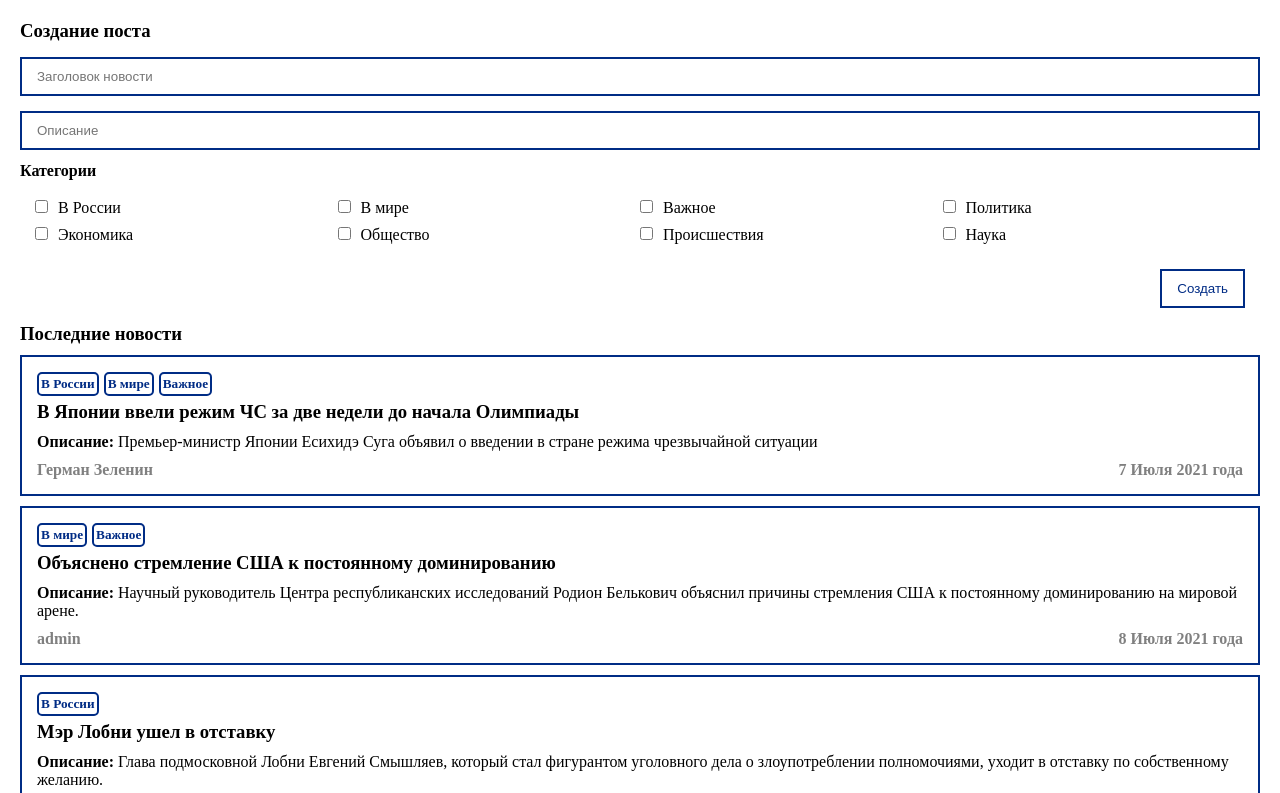
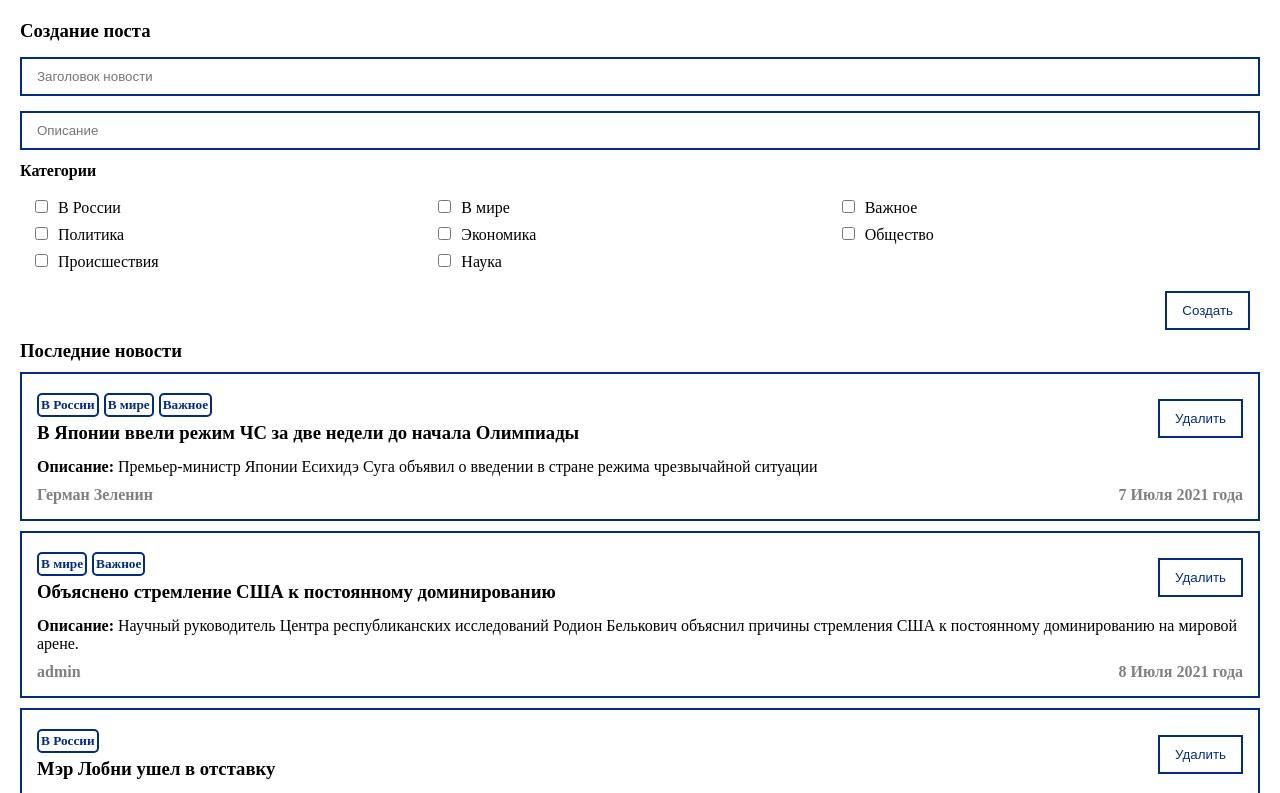
Before and after one commit to GermanZeleninMM/MMEDFrontend, a Vue app: page / in a window 1280 px wide. Shown: the top 793 px of the page. Built offline with nearby package versions, Linux system fonts and the light colour scheme.

Commit message:
Commit 7

```diff
--- a/src/components/FormCheckbox.vue
+++ b/src/components/FormCheckbox.vue
@@ -38,12 +38,21 @@ export default {
 </script>
 
 <style>
-
-.formcheckbox {
-    display: grid;
-    grid-template-columns: repeat(4, 1fr);
-    grid-template-rows: repeat(3, auto);
-    padding: 10px 15px;
+@media (min-width: 450px) {
+    .formcheckbox {
+        display: grid;
+        grid-template-columns: repeat(5, 1fr);
+        grid-template-rows: repeat(5, auto);
+        padding: 10px 15px;
+    }
+}
+@media (min-width: 450px) {
+    .formcheckbox {
+        display: grid;
+        grid-template-columns: repeat(3, 1fr);
+        grid-template-rows: repeat(3, auto);
+        padding: 10px 15px;
+    }
 }
 
 .input_checkbox {
--- a/src/components/PostForm.vue
+++ b/src/components/PostForm.vue
@@ -4,15 +4,16 @@
         <input class="input_form" type="text" placeholder="Заголовок новости" v-bind:value="post.title" @input="post.title = $event.target.value"> <!-- v-bind это связывание значения в инпуте и дате -->
         <input class="input_form" type="text" placeholder="Описание" v-model="post.body_post"> <!-- Можно проще, v-model="post.title" - двустороннее связывание-->
         <form-checkbox :tags="tags" @sendTags="input_tags" nameofformcheckbox="Категории"/>
-        <button class="button_form" @click="createPost">Создать</button> <!--Слушатель нажатия @click -->
+        <my-button @click="createPost">Создать</my-button> <!--Слушатель нажатия @click -->
     </form>
 </template>
 
 <script>
 import FormCheckbox from './FormCheckbox.vue';
+import MyButton from './UI/MyButton.vue';
 export default {
     components: {
-        FormCheckbox
+        FormCheckbox, MyButton
     },
 
     data () {
@@ -68,15 +69,6 @@ form {
     flex-direction: column;
 }
 
-.button_form {
-    align-self: flex-end;
-    margin: 15px;
-    padding: 10px 15px;
-    background: none;
-    color: #002c85;
-    border: 2px solid #002c85;
-}
-
 .input_form {
     width: 100%;
     border: 2px solid #002c85;
--- a/src/components/PostItem.vue
+++ b/src/components/PostItem.vue
@@ -1,20 +1,32 @@
 <template>
     <div class = "post">
-        <post-tags :tags="tags" :post_tags="post_tags"/>
-        <div><strong><h3>{{post_title}}</h3></strong></div>
-        <div class='post_body'><strong>Описание: </strong>{{post_body}}</div>
-        <div class="vault">
-            <h4>{{post_author}}</h4>
-            <h4>{{post_date}}</h4>
+        <div>
+            <div class="post_footer">
+                <div>
+                    <post-tags :tags="tags" :post_tags="post_tags"/>
+                    <div><strong><h3>{{post_title}}</h3></strong></div>
+                </div>
+                <div>
+                    <my-button style="margin-right: 0px">Удалить</my-button>
+                </div>
+            </div>
+            <div class='post_body'>
+                <strong>Описание: </strong>{{post_body}}
+            </div>
+            <div class="vault">
+                <h4>{{post_author}}</h4>
+                <h4>{{post_date}}</h4>
+            </div>
         </div>
     </div>
 </template>
 
 <script>
 import PostTags from './PostTags.vue';
+import MyButton from './UI/MyButton.vue';
 export default {
     components: {
-        PostTags
+        PostTags, MyButton
     },
 
     props: {
@@ -64,4 +76,10 @@ export default {
 .post_body {
     margin-top: 10px;
 }
+
+.post_footer {
+    display: flex;
+    align-items: center;
+    justify-content: space-between;
+}
 </style>
--- /dev/null
+++ b/src/components/UI/MyButton.vue
@@ -0,0 +1,24 @@
+<template>
+    <button class="button_form">
+        <slot>
+
+        </slot>
+    </button>
+</template>
+
+<script>
+export default {
+
+}
+</script>
+
+<style>
+.button_form {
+    align-self: flex-end;
+    margin: 10px;
+    padding: 10px 15px;
+    background: none;
+    color: #002c85;
+    border: 2px solid #002c85;
+}
+</style>
```
